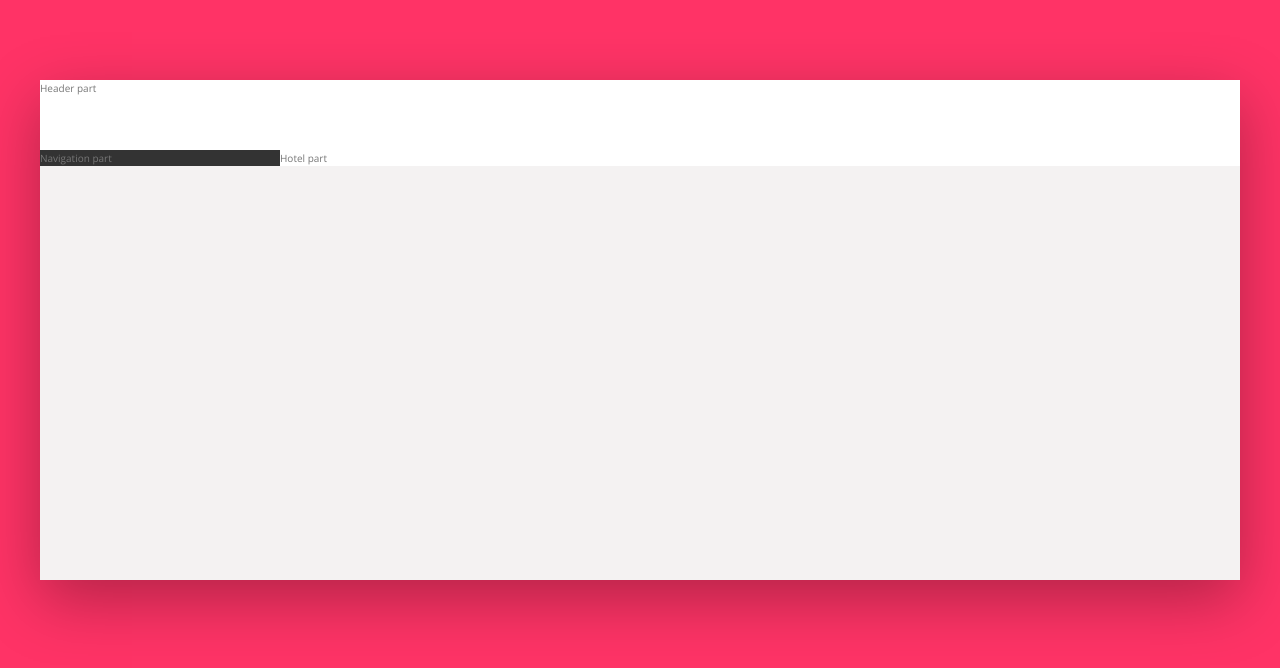
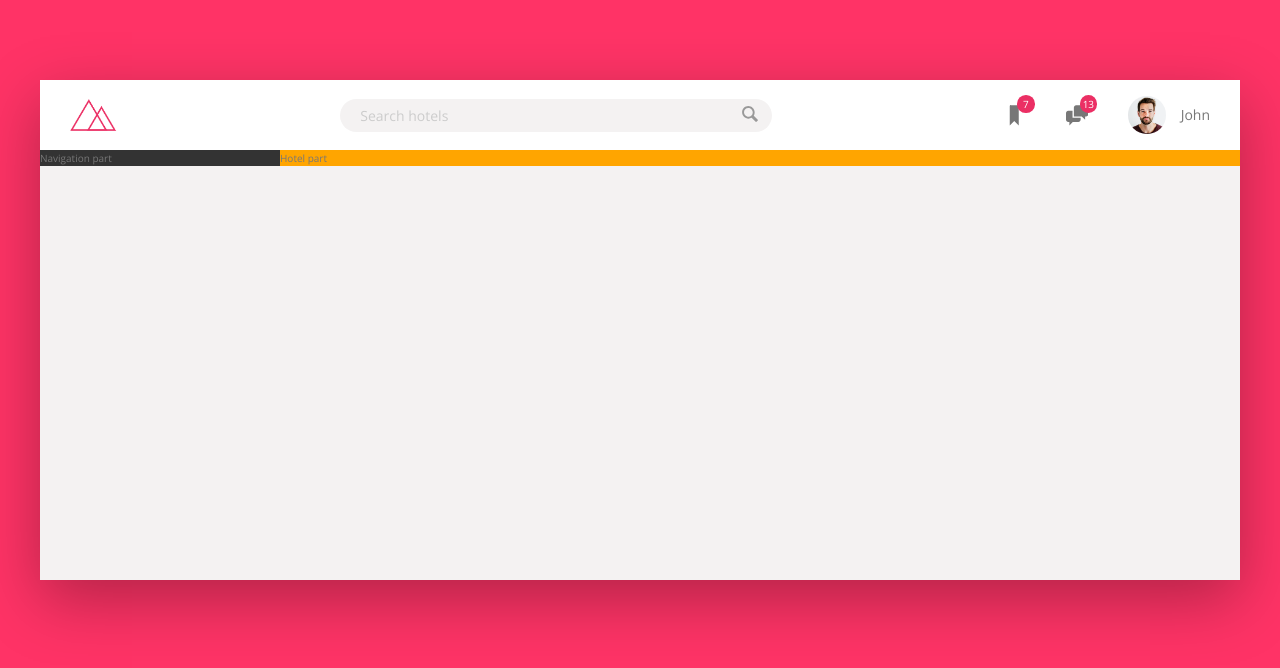
Before and after one commit to Dusan-Lex/Trillo, a website: page index.html in a window 1280 px wide. Drawn offline with nearby package versions, Linux system fonts and the light colour scheme; files that its build step writes are made by us from their sources.

Commit message:
Build the header

```diff
--- a/index.html
+++ b/index.html
@@ -15,7 +15,35 @@
 <body>
     <div class="container">
         <header class="header">
-            Header part
+            <img src="img/logo.png" alt="logo" class="logo">
+
+            <form action="#" class="search">
+                <input type="text" class="search__input" placeholder="Search hotels">
+                <button class="search__button">
+                    <svg class="search__icon">
+                        <use xlink:href='img/sprite.svg#icon-magnifying-glass'></use>
+                    </svg>
+                </button>
+            </form>
+
+            <nav class="user-nav">
+                <div class="user-nav__icon-box">
+                    <svg class="user-nav__icon">
+                        <use xlink:href='img/sprite.svg#icon-bookmark'></use>
+                    </svg>
+                    <span class="user-nav__notification">7</span>
+                </div>
+                <div class="user-nav__icon-box">
+                    <svg class="user-nav__icon">
+                        <use xlink:href='img/sprite.svg#icon-chat'></use>
+                    </svg>
+                    <span class="user-nav__notification">13</span>
+                </div>
+                <div class="user-nav__user">
+                    <img src="img/user-7.jpg" alt="user-nav__user-photo" class="user-nav__user-photo">
+                    <span class="user-nav__user-name">John</span>
+                </div>
+            </nav>
         </header>
         <div class="content">
             <nav class="sidebar">Navigation part</nav>
--- a/sass/_components.scss
+++ b/sass/_components.scss
@@ -0,0 +1,111 @@
+.logo {
+  height: 3.25rem;
+  margin-left: 3rem;
+}
+
+.search {
+  flex: 0 0 40%;
+  display: flex;
+  justify-content: center;
+  align-items: center;
+
+  &__input {
+    font-family: inherit;
+    font-size: inherit;
+    background-color: var(--color-grey-light-2);
+    border: none;
+    color: inherit;
+    padding: 0.7rem 2rem;
+    border-radius: 100px;
+    width: 90%;
+    margin-right: -3.25rem;
+    transition: all 0.3s;
+    &:focus {
+      outline: none;
+      width: 100%;
+      background-color: var(--color-grey-light-3);
+    }
+    &::-webkit-input-placeholder {
+      font-weight: 100;
+      color: var(--color-grey-light-4);
+    }
+  }
+
+  &__input:focus + &__button {
+    background-color: var(--color-grey-light-3);
+  }
+
+  &__button {
+    border: none;
+    background-color: var(--color-grey-light-2);
+    &:focus {
+      outline: none;
+    }
+    &:active {
+      transform: translateY(2px);
+    }
+  }
+
+  &__icon {
+    height: 2rem;
+    width: 2rem;
+    fill: var(--color-grey-dark-3);
+  }
+}
+
+.user-nav {
+  display: flex;
+  align-items: center;
+  align-self: stretch;
+
+  & > * {
+    padding: 0 2rem;
+    cursor: pointer;
+    height: 100%;
+    display: flex;
+    align-items: center;
+
+    &:hover {
+      background-color: var(--color-grey-light-2);
+    }
+
+    &:last-child {
+      margin-right: 1rem;
+    }
+  }
+  &__icon-box {
+    position: relative;
+  }
+
+  &__icon {
+    height: 2.25rem;
+    width: 2.25rem;
+    fill: var(--color-grey-dark-2);
+  }
+
+  &__notification {
+    font-size: 1rem;
+    height: 1.75rem;
+    width: 1.75rem;
+    background-color: var(--color-primary);
+    border-radius: 50%;
+    color: white;
+    position: absolute;
+    top: 1.5rem;
+    right: 1.1rem;
+    display: flex;
+    justify-content: center;
+    align-items: center;
+  }
+  &__user {
+  }
+
+  &__user-photo {
+    height: 3.75rem;
+    border-radius: 50%;
+    margin-right: 1.5rem;
+  }
+
+  &__user-name {
+  }
+}
--- a/sass/_layout.scss
+++ b/sass/_layout.scss
@@ -9,6 +9,10 @@
   height: 7rem;
   background-color: #fff;
   border-bottom: var(--color-grey-light-2);
+  display: flex;
+  justify-content: space-between;
+  align-items: center;
+  font-size: 1.4rem;
 }
 
 .content {
@@ -21,6 +25,6 @@
 }
 
 .hotel-view {
-  background-color: #fff;
+  background-color: orange;
   flex: 1;
 }
```
Also changed, not shown: img/user-7.jpg (added), img/user.jpg (deleted).
